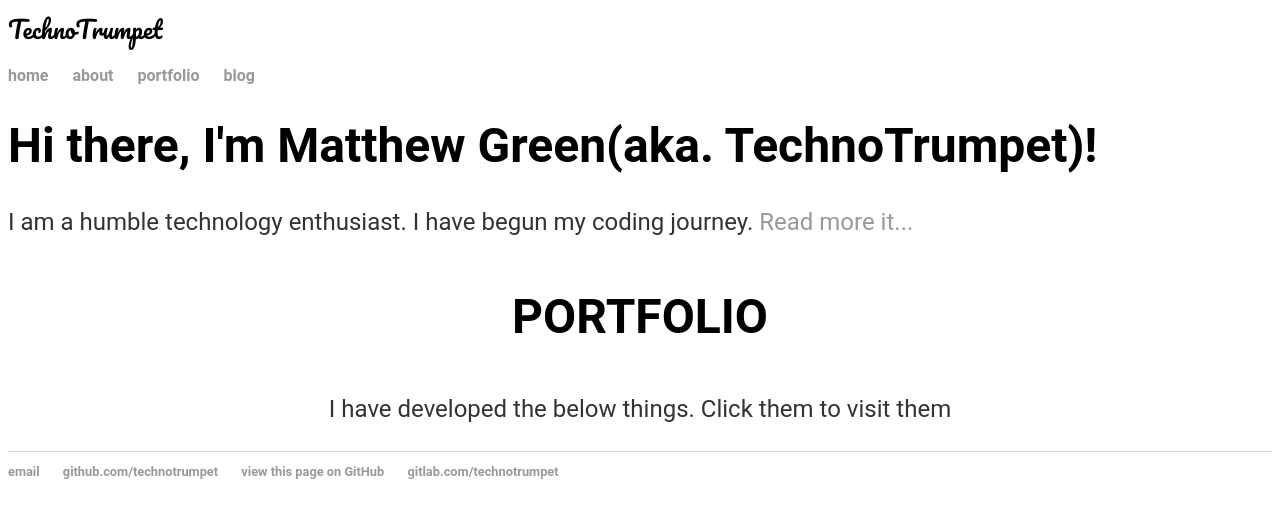
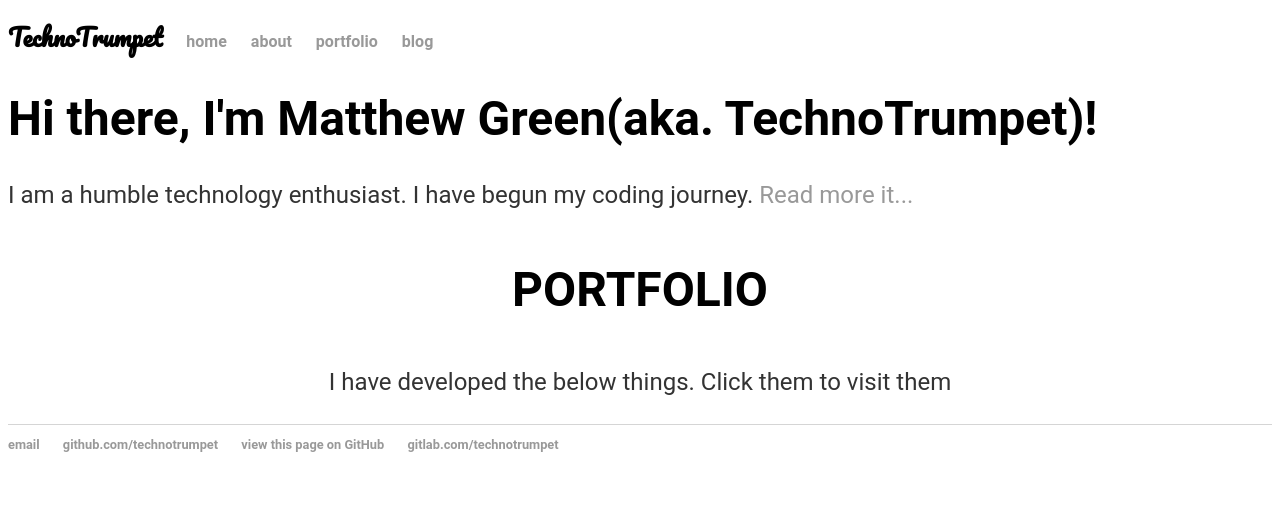
Before and after one commit to TechnoTrumpet/TechnoTrumpet.github.io, a Jekyll site: the page built from index.html, in a window 1280 px wide. Shown: the top 518 px of the page. Built offline with Jekyll 4.4.1, drawn with Linux system fonts in a browser that asks for light colours.

Commit message:
Update default.html

```diff
--- a/_layouts/default.html
+++ b/_layouts/default.html
@@ -8,9 +8,10 @@
 		</head>
 		<body>
 			<nav>
-				<font size="5" face="Pacifico">TechnoTrumpet</font>
+				<!--<font size="5" face="Pacifico">TechnoTrumpet</font>-->
 	    		<ul>
-	        		<li><a href="/">home</a></li>
+				<li><font size="5" face="Pacifico">TechnoTrumpet</font></li>
+				<li><a href="/">home</a></li>
 		        	<li><a href="/about">about</a></li>
 	        		<li><a href="/portfolio">portfolio</a></li>
 	        		<li><a href="/blog">blog</a></li>
```
